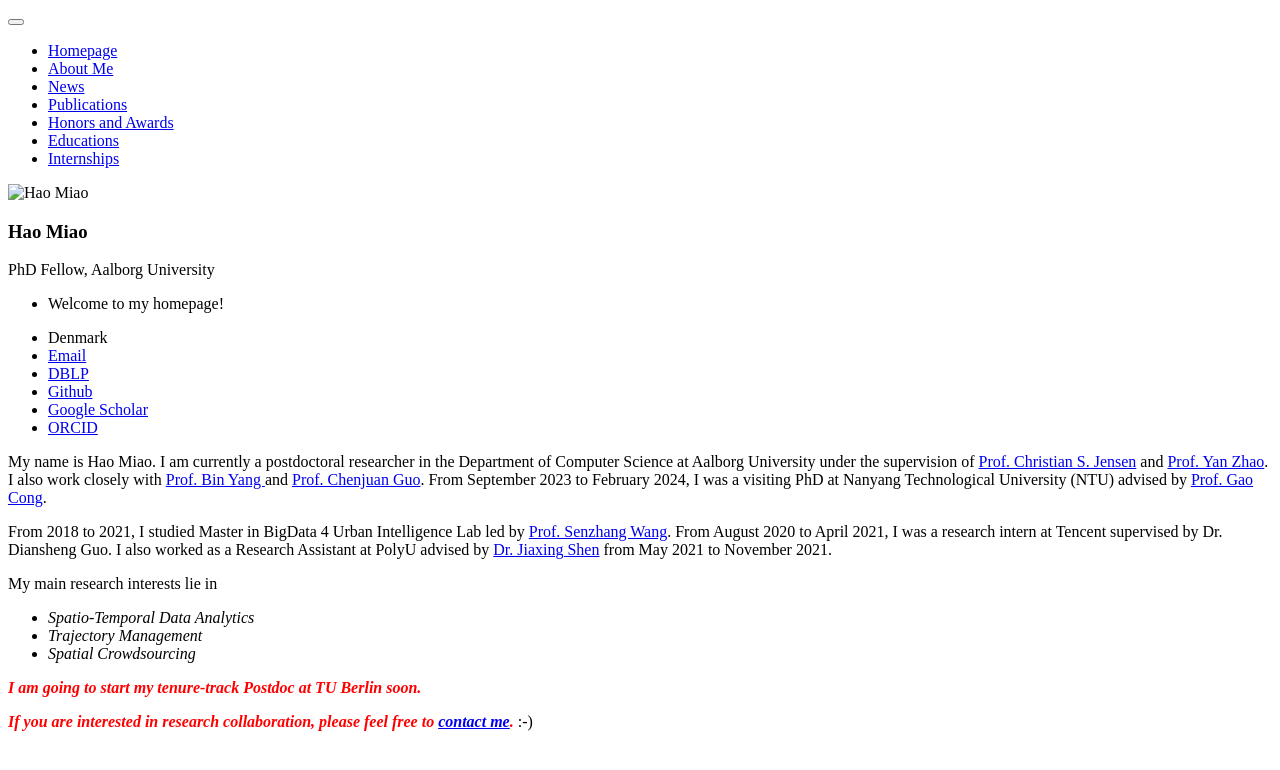
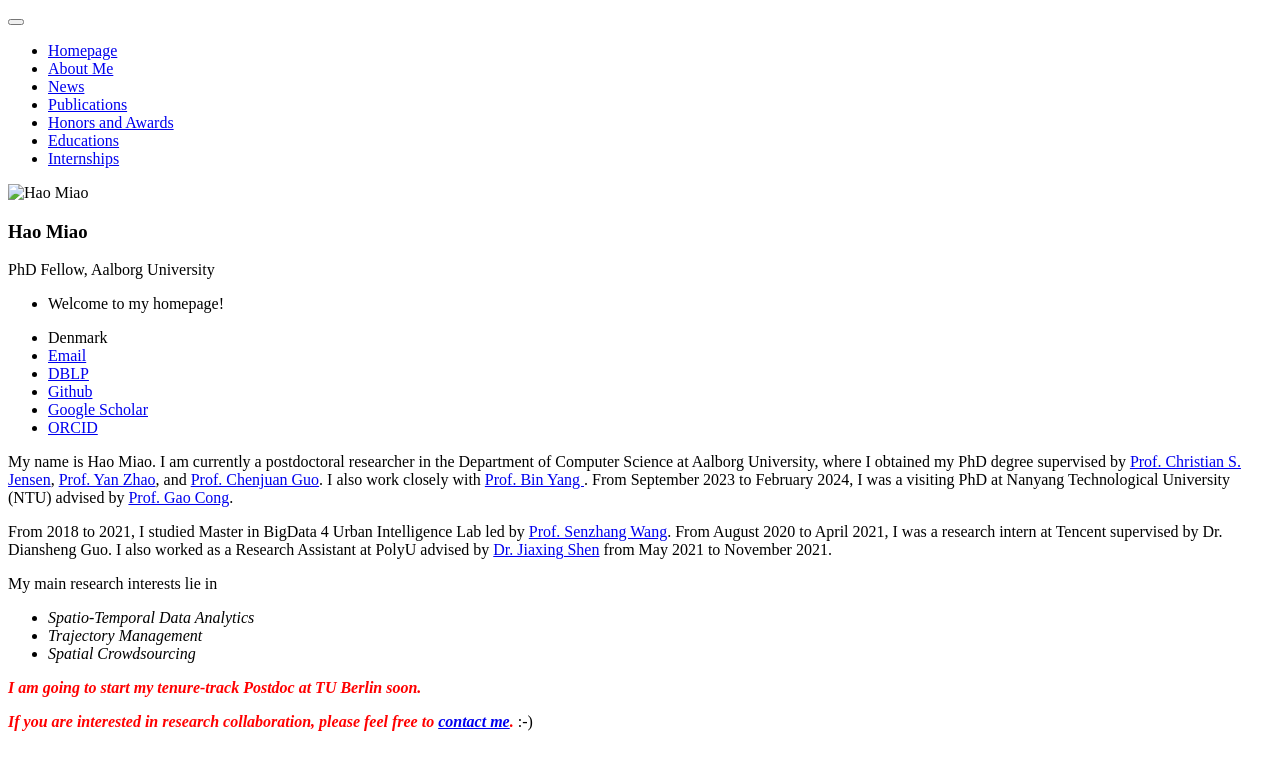
Before and after one commit to MiaoHaoSunny/MiaoHaoSunny.github.io, a Jekyll site: the page built from _pages/includes/intro.md, in a window 1280 px wide. Shown: the top 770 px of the page. Built offline with Jekyll 4.4.1, drawn with Linux system fonts in a browser that asks for light colours; our own code applies the rules of GitHub Pages for plain Markdown files.

Commit message:
Update intro.md

```diff
--- a/_pages/includes/intro.md
+++ b/_pages/includes/intro.md
@@ -1,4 +1,4 @@
-My name is Hao Miao. I am currently a postdoctoral researcher in the Department of Computer Science at Aalborg University under the supervision of <a href="http://people.cs.aau.dk/~csj/">Prof. Christian S. Jensen</a> and <a href="http://www.zhao-yan.com">Prof. Yan Zhao</a>. I also work closely with <a href="https://faculty.ecnu.edu.cn/_s37/yb2/main.psp">Prof. Bin Yang </a> and <a href="https://faculty.ecnu.edu.cn/_s37/gcj/main.psp">Prof. Chenjuan Guo</a>. From September 2023 to February 2024, I was a visiting PhD at Nanyang Technological University (NTU) advised by [Prof. Gao Cong](https://personal.ntu.edu.sg/gaocong/).
+My name is Hao Miao. I am currently a postdoctoral researcher in the Department of Computer Science at Aalborg University, where I obtained my PhD degree supervised by <a href="http://people.cs.aau.dk/~csj/">Prof. Christian S. Jensen</a>, <a href="http://www.zhao-yan.com">Prof. Yan Zhao</a>, and  <a href="https://faculty.ecnu.edu.cn/_s37/gcj/main.psp">Prof. Chenjuan Guo</a>. I also work closely with <a href="https://faculty.ecnu.edu.cn/_s37/yb2/main.psp">Prof. Bin Yang </a>. From September 2023 to February 2024, I was a visiting PhD at Nanyang Technological University (NTU) advised by [Prof. Gao Cong](https://personal.ntu.edu.sg/gaocong/).
 
 <!-- I received my Master degree in Computer Science from Nanjing University of Aeronautics and Astronautics (NUAA) in 2021. -->
 From 2018 to 2021, I studied Master in BigData 4 Urban Intelligence Lab led by <a href="https://senzhangwangcsu.github.io/index.html">Prof. Senzhang Wang</a>. From August 2020 to April 2021, I was a research intern at Tencent supervised by Dr. Diansheng Guo. I also worked as a Research Assistant at PolyU advised by [Dr. Jiaxing Shen](https://shenjiaxing.github.io/) from May 2021 to November 2021.
```
